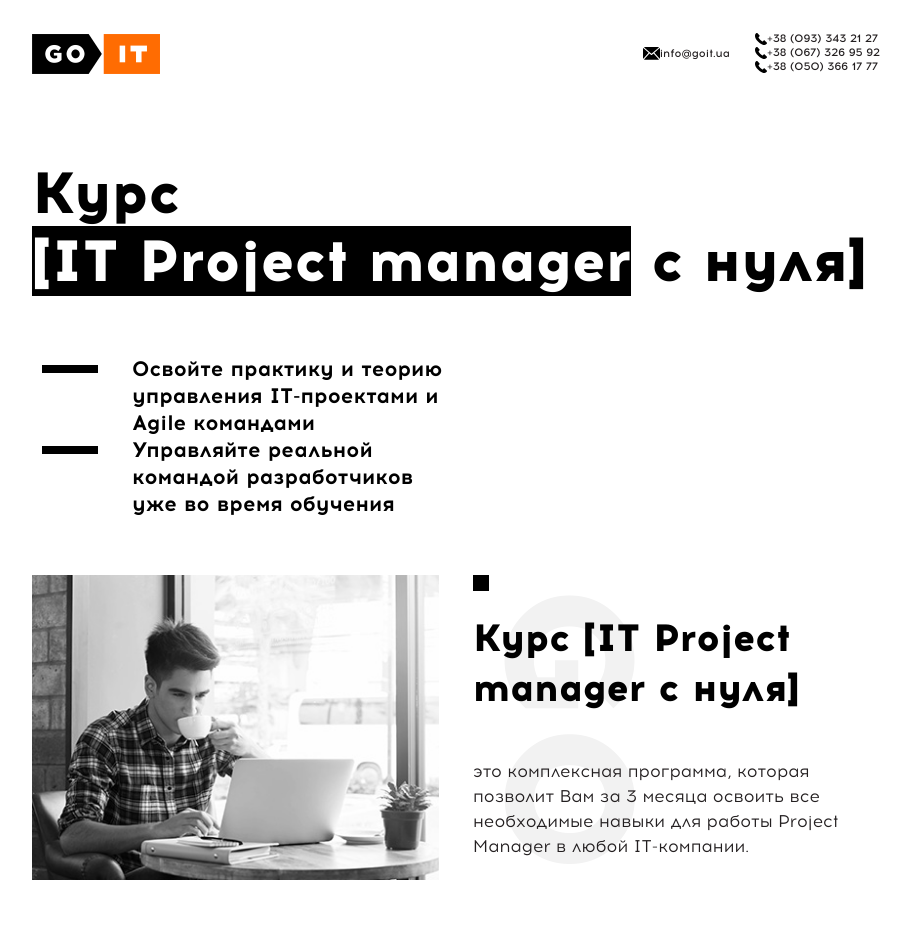
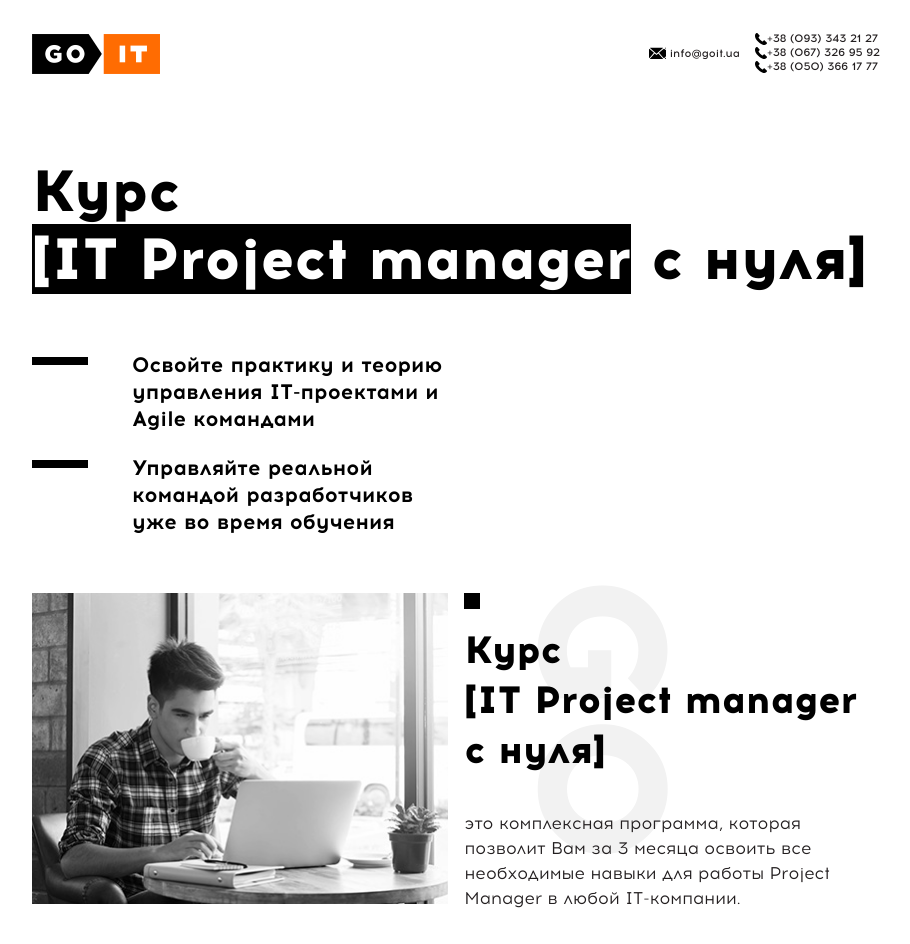
Before and after one commit to eugenewolf507/2018-06-16_Hackathon, a website: page src/index.html in a window 1280 px wide. Shown: the top 944 px of the page, without its empty margins (184-1094 px from the left). Drawn offline with nearby package versions, Linux system fonts and the light colour scheme; files that its build step writes are made by us from their sources.

Commit message:
Dmytros section pixel perfect

```diff
--- a/src/index.html
+++ b/src/index.html
@@ -62,7 +62,7 @@
           <!-- </picture> -->
         </div>
         <div class="course-description__description-container">
-          <h3 class="course-description__description-title">Курс [IT Project manager с нуля]</h3>
+          <h3 class="course-description__description-title">Курс<br>[IT Project manager с нуля]</h3>
           <p class="course-description__description-text">это комплексная программа, которая позволит Вам за 3 месяца освоить все необходимые навыки для работы Project Manager в любой IT-компании.</p>
         </div>
         </section>
--- a/src/scss/components/Dmytro.scss
+++ b/src/scss/components/Dmytro.scss
@@ -5,6 +5,7 @@
   font-family: 'Acrom';
   font-weight: 900;
   font-size: 182px;
+  line-height: 0.8;
   color: #f2f2f2;
   text-transform: uppercase;
   writing-mode: vertical-rl;
@@ -12,13 +13,14 @@
   z-index: -1;
 
   &:nth-child(1){
-    top: 586px;
-    right: 206px;
+    top: 576px;
+    right: 205px;
   }
 
   &:nth-child(2){
-    top: 1910px;
+    top: 1895px;
     right: 0px;
+    letter-spacing: -0.08em;
   }
 }
 
@@ -30,7 +32,7 @@
   display: flex;
   justify-content: space-between;
   align-items: flex-end;
-  margin: 0 0 85px 0;
+  margin: 0 0 83px 0;
 
   @include mobile{
     flex-direction: column;
@@ -56,7 +58,7 @@
 }
 
 .header__email{
-  margin-right: 25px;
+  margin-right: 15px;
   line-height: 17px;
   display: flex;
   align-items: center;
@@ -66,7 +68,8 @@
     display: inline-block;
     background-image: url(../img/envelope.svg);
     width: 17px;
-    height: 17px;
+    height: 15px;
+    margin-right: 4px;
   }
 }
 
@@ -85,7 +88,7 @@
 
 .course-title{
   @extend %article-title;
-  margin-bottom: 60px;
+  margin-bottom: 58px;
 }
 
 .course-title--inverted{
@@ -110,14 +113,17 @@
   &::before{
     content: '';
     position: absolute;
-    top: 10px;
-    left: 10px;
+    top: 6px;
+    left: 0px;
 
     display: inline-block;
     background-color: $title-dark-color;
     width: 56px;
     height: 8px;
+  }
 
+  &:not(:last-child){
+    margin-bottom: 22px;
   }
 }
 
@@ -125,7 +131,7 @@
   display: flex;
   justify-content: space-between;
   align-items: flex-start;
-  margin-bottom: 108px;
+  margin-bottom: 100px;
   @include mobile{
     flex-direction: column;
   }
@@ -133,8 +139,8 @@
 
 
 .course-description__image-container{
-  margin-right: 4%;
-  flex-basis: 48%;
+  margin-right: 2%;
+  flex-basis: 49%;
   @include mobile{
     margin: 0 auto;
   }
@@ -146,7 +152,7 @@
 
 .course-description__description-container
 {
-  flex-basis: 48%;
+  flex-basis: 49%;
   @include mobile{
     text-align: center;
   }
@@ -154,9 +160,9 @@
 
 .course-description__description-title{
   @extend %section-title;
-  margin-bottom: 46px;
+  margin-bottom: 36px;
   position: relative;
-  padding-top: 38px;
+  padding-top: 32px;
 
   &::before{
     content: '';
```
Also changed, not shown: build/css/styles.css, build/css/styles.min.css, build/index.html.
